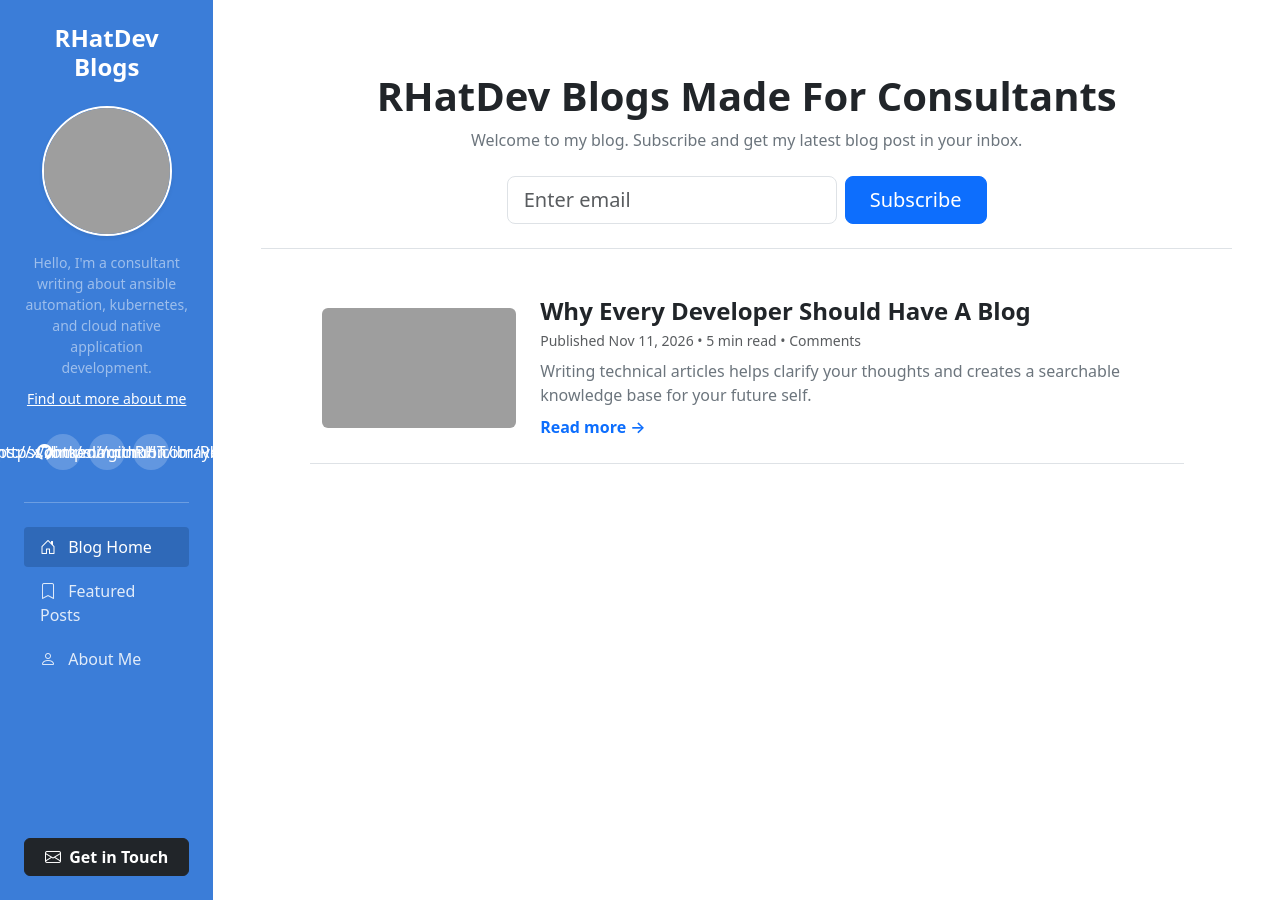
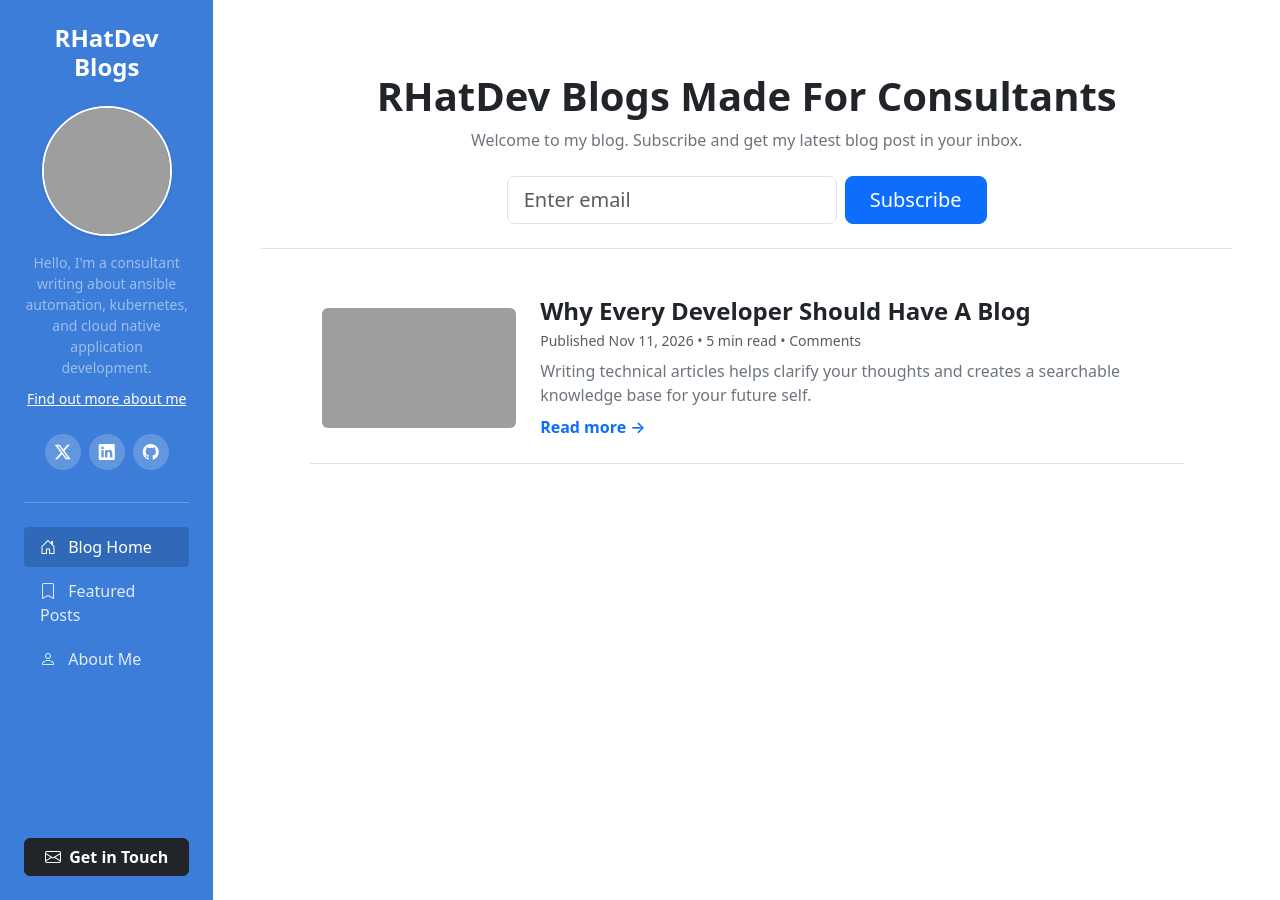
Before and after one commit to RHatDev/rhatdev.github.io, a Jekyll site: the page built from index.html, in a window 1280 px wide. Built offline with Jekyll 4.4.1, drawn with Linux system fonts in a browser that asks for light colours; grey boxes are pictures that could not be loaded.

Commit message:
fix social

```diff
--- a/_layouts/default.html
+++ b/_layouts/default.html
@@ -74,9 +74,9 @@
 
             <!-- Social Links -->
             <div class="d-flex justify-content-center gap-2 mb-4">
-                <a href="#" class="social-btn"><i class="bi bi-twitter-x"></i>https://x.com/maminRHT</a>
-                <a href="#" class="social-btn"><i class="bi bi-linkedin"></i>https://linkedin.com/in/ibrayem</a>
-                <a href="#" class="social-btn"><i class="bi bi-github"></i>https://github.com/RHatDev</a>
+                <a href="https://x.com/maminRHT" class="social-btn"><i class="bi bi-twitter-x"></i></a>
+                <a href="https://linkedin.com/in/ibrayem" class="social-btn"><i class="bi bi-linkedin"></i></a>
+                <a href="https://github.com/RHatDev" class="social-btn"><i class="bi bi-github"></i></a>
             </div>
 
             <hr class="border-white-50 my-2">
```
